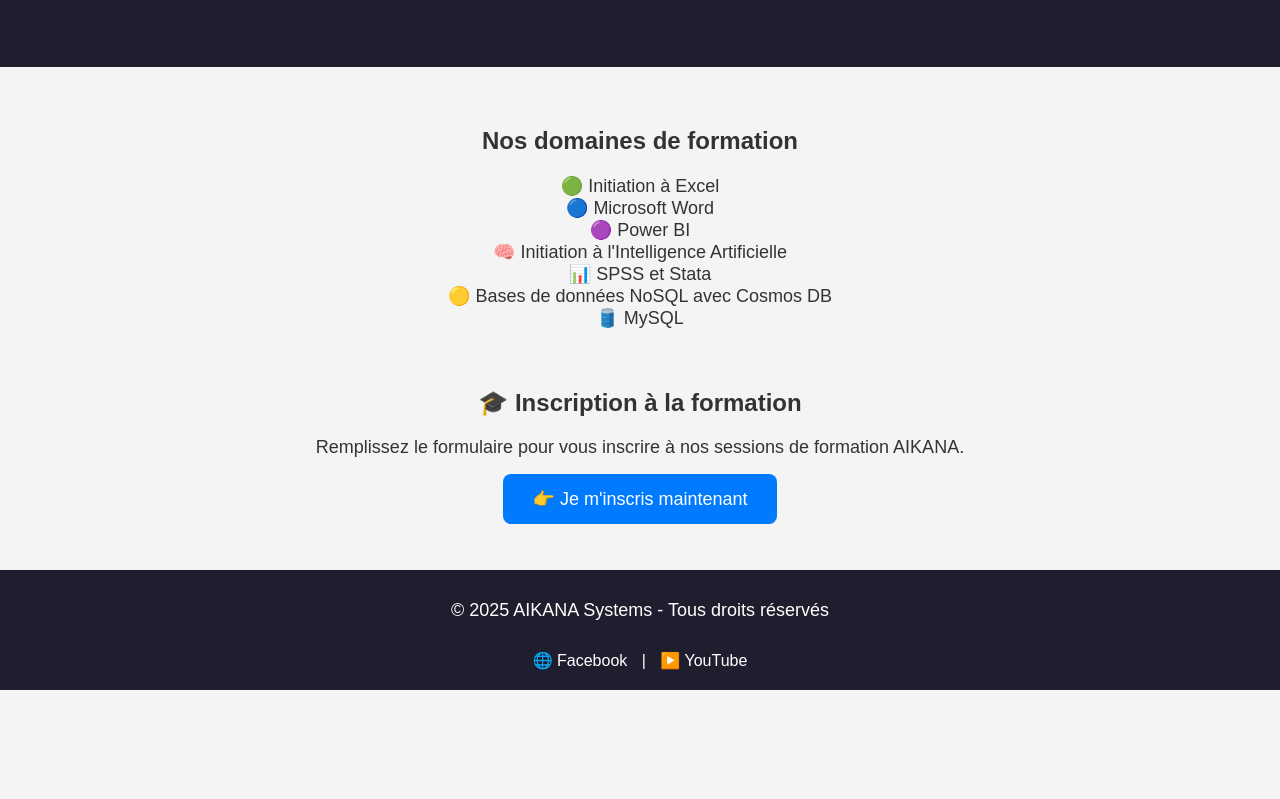
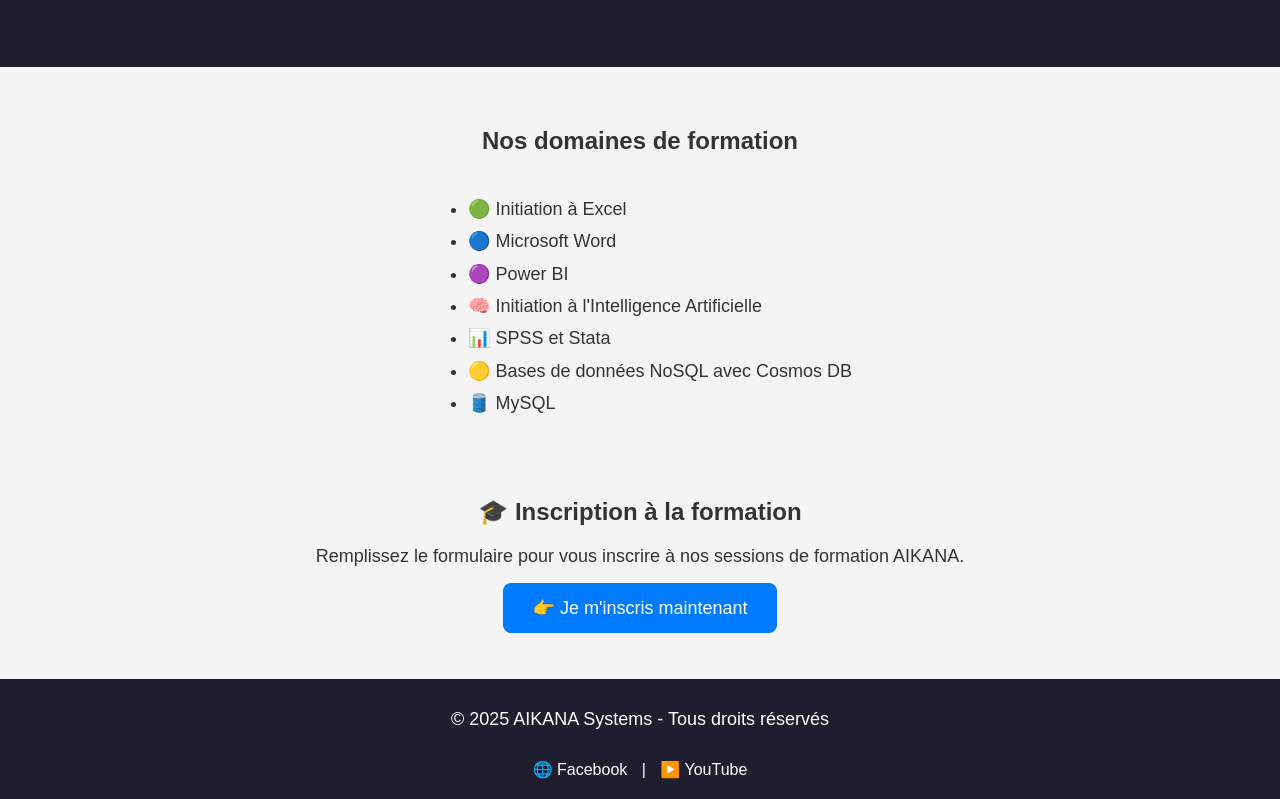
Before and after one commit to sakanadesign/aikana-website, a plain HTML site: page index.html in a window 1280 px wide. Shown: the part 129-928 px from the top of the page. Before the commit the page ends 819 px from the top, so only its background shows below. Drawn offline with Linux system fonts and the light colour scheme.

Commit message:
Add files via upload

```diff
--- a/index.html
+++ b/index.html
@@ -49,6 +49,13 @@
       margin: 60px 20px;
     }
 
+    .training-list {
+      text-align: left;
+      display: inline-block;
+      font-size: 18px;
+      line-height: 1.8;
+    }
+
     footer {
       background-color: #1e1e2f;
       color: white;
@@ -76,15 +83,17 @@
 
   <section>
     <h2>Nos domaines de formation</h2>
-    <p>
-      🟢 Initiation à Excel<br>
-      🔵 Microsoft Word<br>
-      🟣 Power BI<br>
-      🧠 Initiation à l'Intelligence Artificielle<br>
-      📊 SPSS et Stata<br>
-      🟡 Bases de données NoSQL avec Cosmos DB<br>
-      🛢️ MySQL
-    </p>
+    <div class="training-list">
+      <ul>
+        <li>🟢 Initiation à Excel</li>
+        <li>🔵 Microsoft Word</li>
+        <li>🟣 Power BI</li>
+        <li>🧠 Initiation à l'Intelligence Artificielle</li>
+        <li>📊 SPSS et Stata</li>
+        <li>🟡 Bases de données NoSQL avec Cosmos DB</li>
+        <li>🛢️ MySQL</li>
+      </ul>
+    </div>
   </section>
 
   <section>
```
